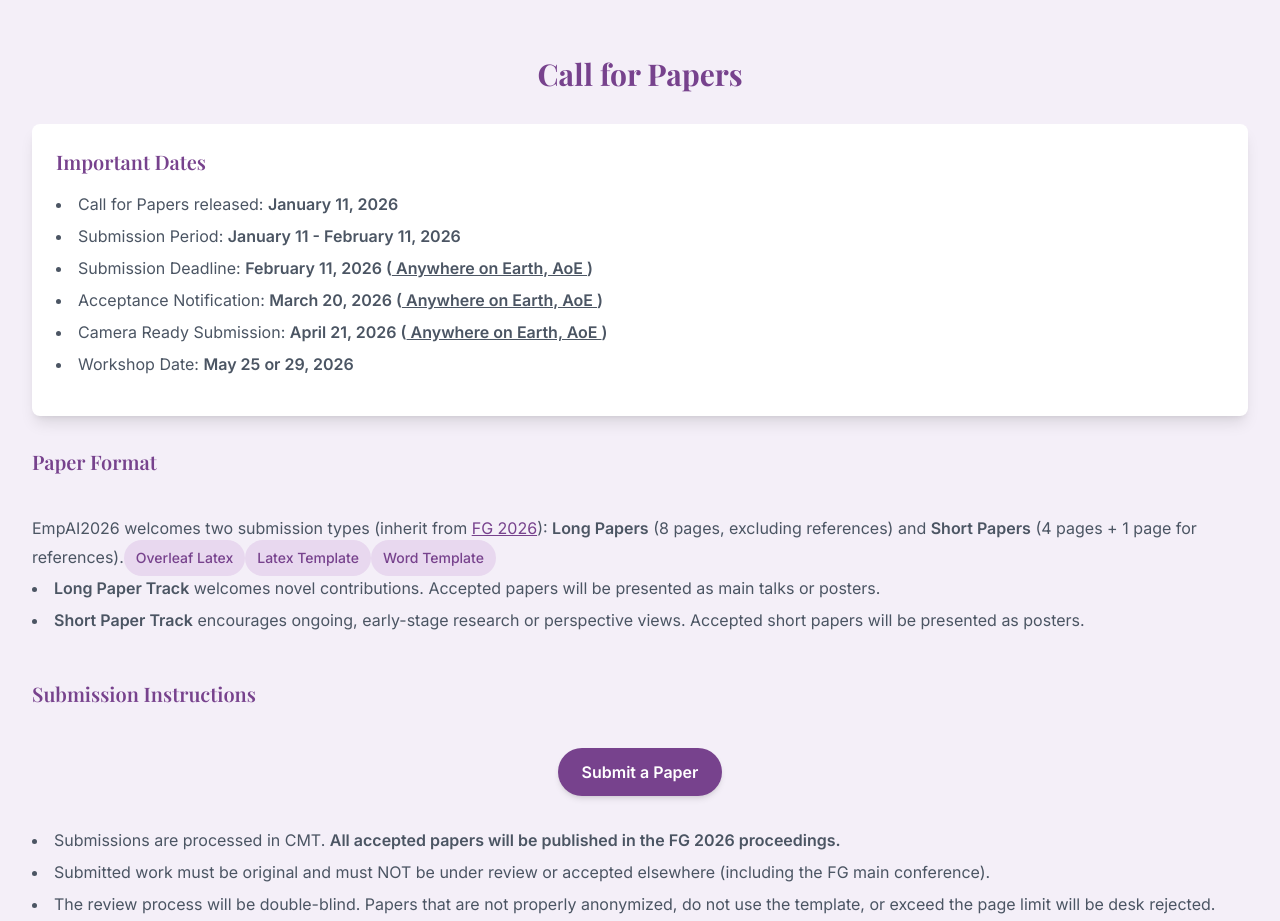
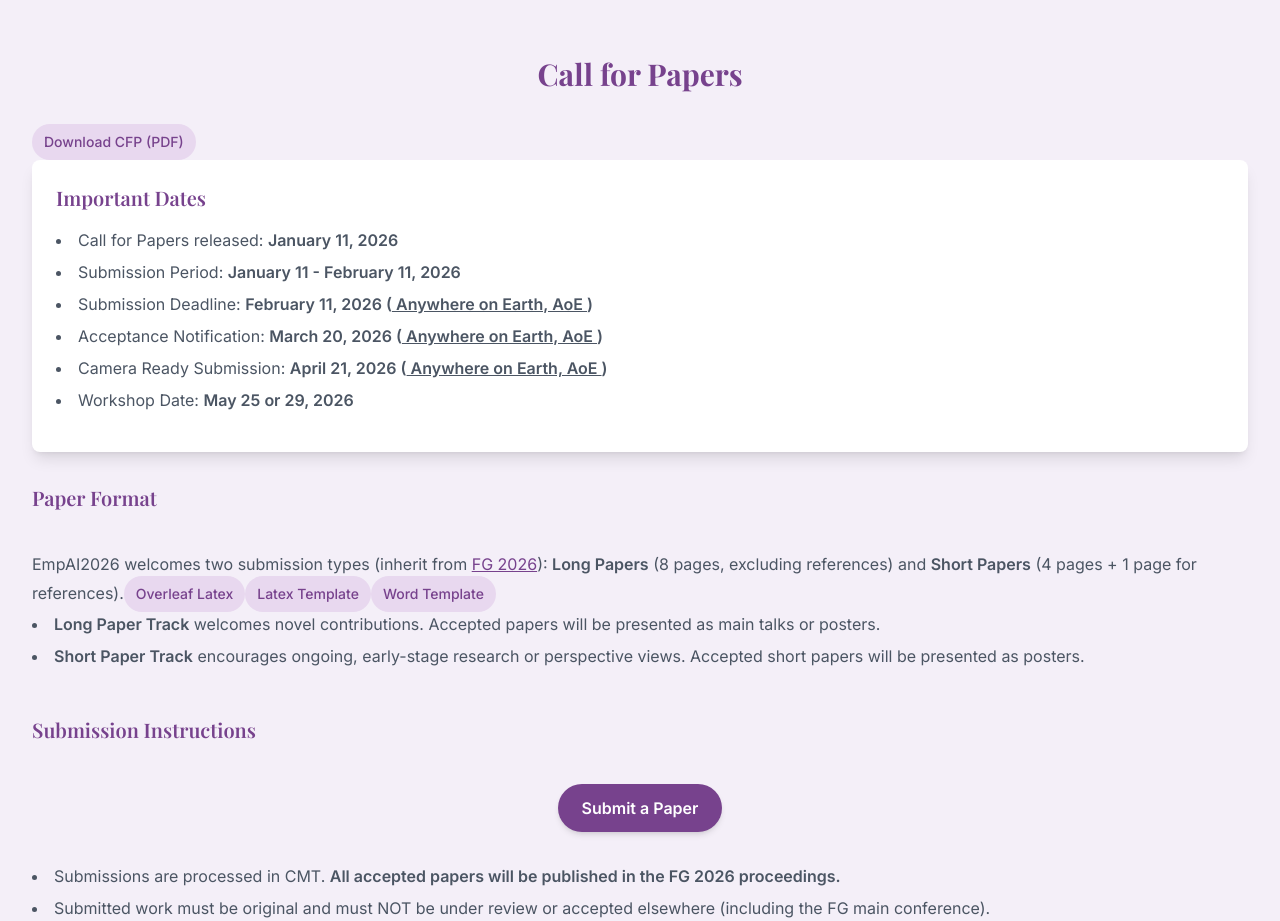
Before and after one commit to ElizaZhou96/EmpAI26, a React (Vite) app: page / in a window 1280 px wide. Shown: the part 1820-2741 px from the top of the page. Built offline with nearby package versions, Linux system fonts and the light colour scheme.

Commit message:
Update App.tsx

```diff
--- a/src/App.tsx
+++ b/src/App.tsx
@@ -165,6 +165,14 @@ function App() {
       <section id="cfp" className="py-16">
         <div className="max-w-7xl mx-auto px-4 sm:px-6 lg:px-8">
           <h2 className="text-3xl font-bold text-[#77428D] mb-8 text-center">Call for Papers</h2>
+			<a
+                  href="/CFP.pdf"
+                  target="_blank"
+                  rel="noopener noreferrer"
+                  className="inline-flex items-center px-3 py-2 text-sm font-medium rounded-full bg-[#E8D8EF] text-[#77428D] hover:bg-[#D9C1E6] transition"
+                >
+                 Download CFP (PDF)
+                </a>
           <div className="grid grid-cols-1 md:grid-cols-1 gap-8">
             <div className="bg-white rounded-lg shadow-lg p-6">
 			  <h3 className="text-xl font-semibold text-[#77428D] mb-4">Important Dates</h3>
```
